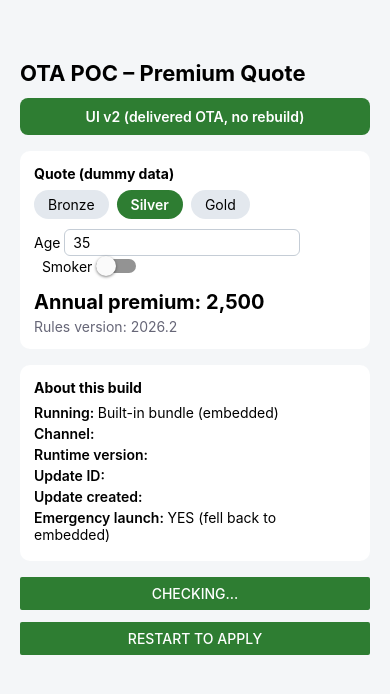
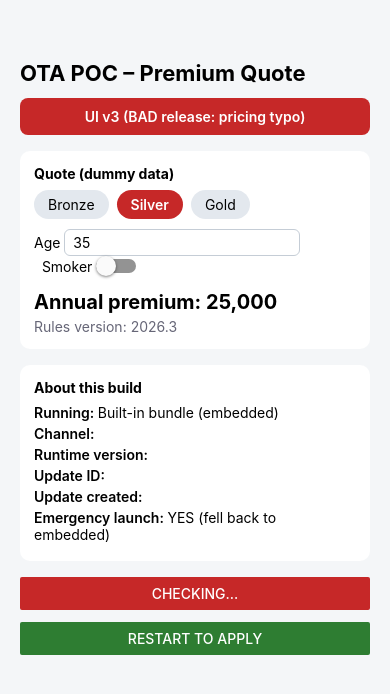
Before and after one commit to BassamBasamad-Repo/ota-ran-poc, a React Native app: screen / in a window 390 px wide. Shown: the top 694 px of the page. Built offline with nearby package versions, Linux system fonts and the light colour scheme.

Commit message:
v3 BAD: pricing typo 12.5 (simulated incident)

```diff
--- a/App.tsx
+++ b/App.tsx
@@ -5,8 +5,8 @@ import { Alert, Button, Pressable, ScrollView, StyleSheet, Switch, Text, TextInp
 import { calculatePremium, Plan, RULES_VERSION } from './src/premium';
 
 // Change this label in each OTA update so the difference is visible on the phone.
-const UI_LABEL = 'UI v2 (delivered OTA, no rebuild)';
-const ACCENT = '#2E7D32';
+const UI_LABEL = 'UI v3 (BAD release: pricing typo)';
+const ACCENT = '#C62828';
 
 const PLANS: Plan[] = ['Bronze', 'Silver', 'Gold'];
 
--- a/src/premium.ts
+++ b/src/premium.ts
@@ -3,7 +3,7 @@
 
 export type Plan = 'Bronze' | 'Silver' | 'Gold';
 
-export const RULES_VERSION = '2026.2';
+export const RULES_VERSION = '2026.3';
 
 const BASE_PREMIUM: Record<Plan, number> = {
   Bronze: 1000,
@@ -16,7 +16,7 @@ export function ageFactor(age: number): number {
     throw new Error(`Invalid age: ${age}`);
   }
   if (age < 30) return 1.0;
-  if (age < 50) return 1.25; // v2: 30-49 band reduced from 1.3
+  if (age < 50) return 12.5; // v3 BUG: typo, should be 1.25
   return 1.8;
 }
 
```
